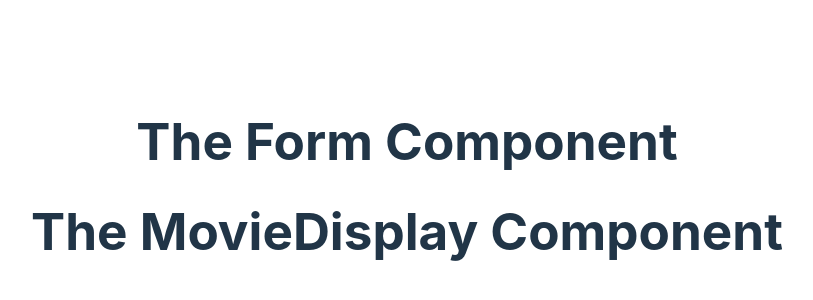
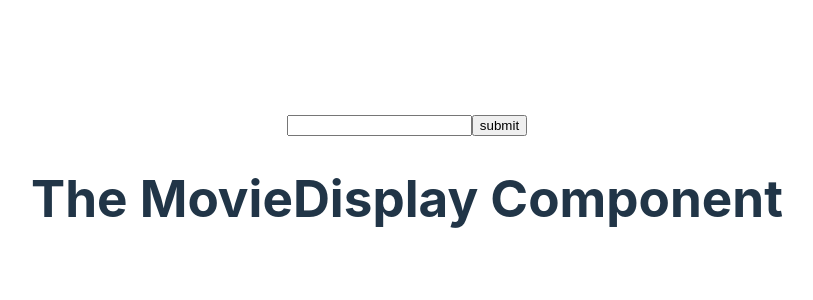
Before and after one commit to ktkelly11/320.7-React-Movie, a React (Vite) app: page / in a window 1280 px wide. Shown: the part 214-514 px from the top of the page, without its empty margins (233-1046 px from the left). Built offline with nearby package versions, Linux system fonts and the light colour scheme.

Commit message:
Updated form component

```diff
--- a/src/components/Form.jsx
+++ b/src/components/Form.jsx
@@ -1,4 +1,10 @@
 export default function Form(props) {
-  // The component must return some JSX
-  return <h1>The Form Component</h1>;
+  return (
+    <div>
+      <form>
+        <input type="text" />
+        <input type="submit" value="submit" />
+      </form>
+    </div>
+  );
 }
```
